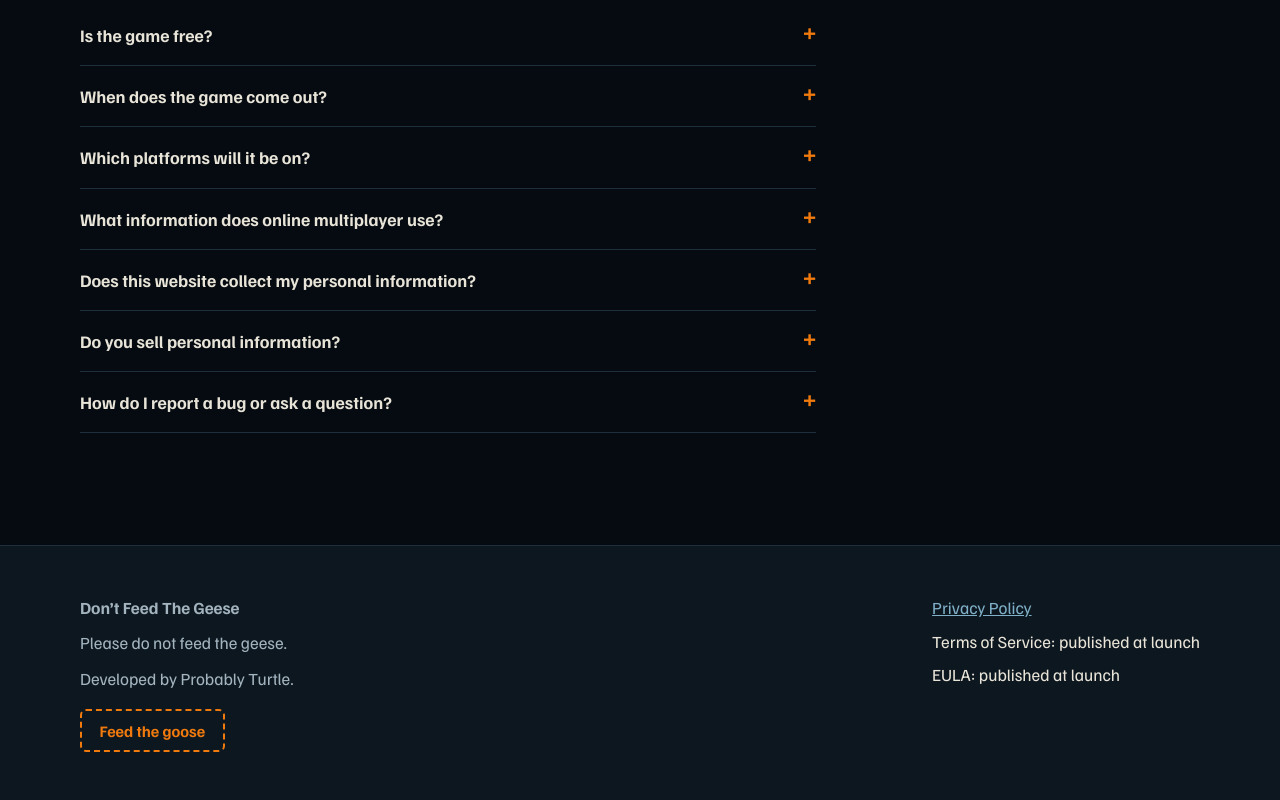
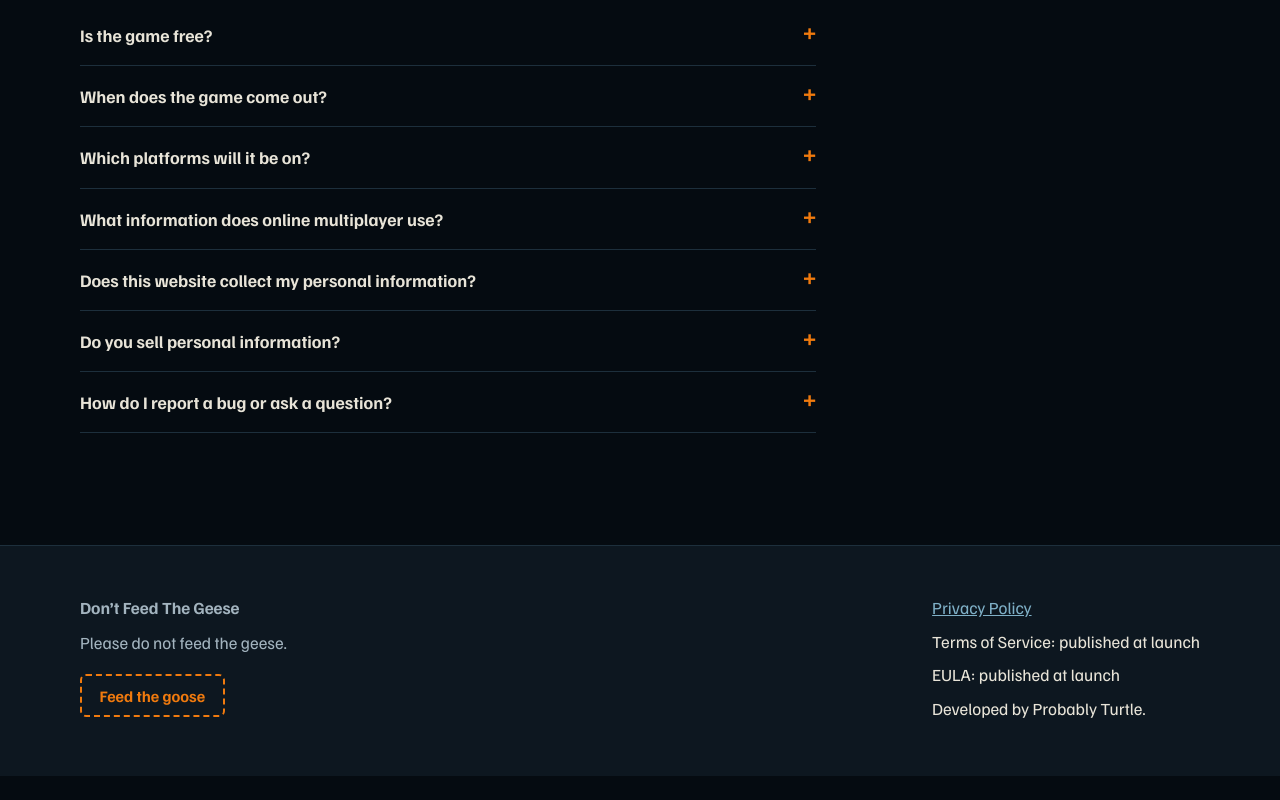
Before and after one commit to turtleheadYT/dftg-site, a plain HTML site: page index.html in a window 1280 px wide. Shown: the part 5575-6375 px from the top of the page. After the commit the page ends 6351 px from the top, so only its background shows below. Drawn offline with Linux system fonts and the light colour scheme.

Commit message:
Move developer credit to footer list

```diff
--- a/index.html
+++ b/index.html
@@ -191,13 +191,13 @@
         <div>
           <p><strong>Don’t Feed The Geese</strong></p>
           <p>Please do not feed the geese.</p>
-          <p>Developed by Probably Turtle.</p>
           <button class="feed" data-open="scare">Feed the goose</button>
         </div>
         <ul>
           <li><a href="privacy.html">Privacy Policy</a></li>
           <li>Terms of Service: published at launch</li>
           <li>EULA: published at launch</li>
+          <li>Developed by Probably Turtle.</li>
         </ul>
       </div>
     </footer>
```
